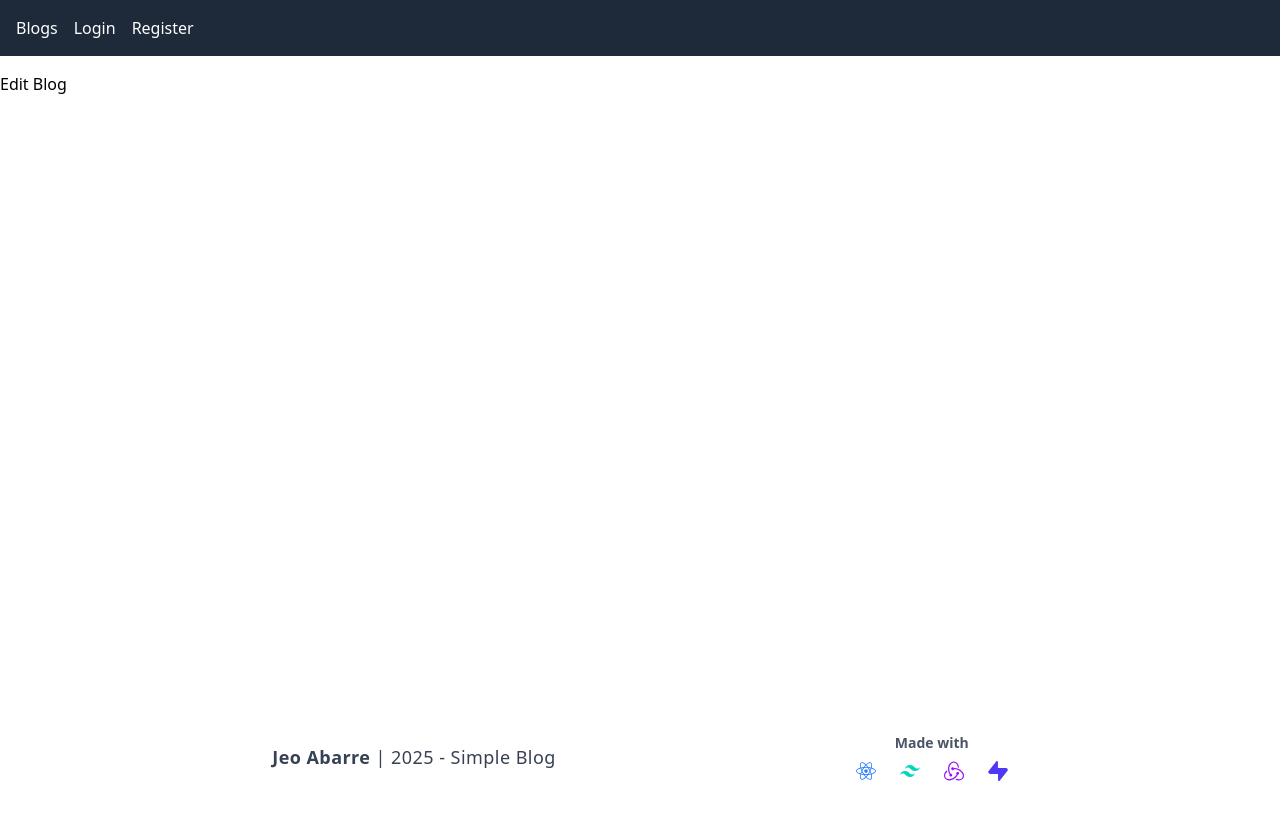
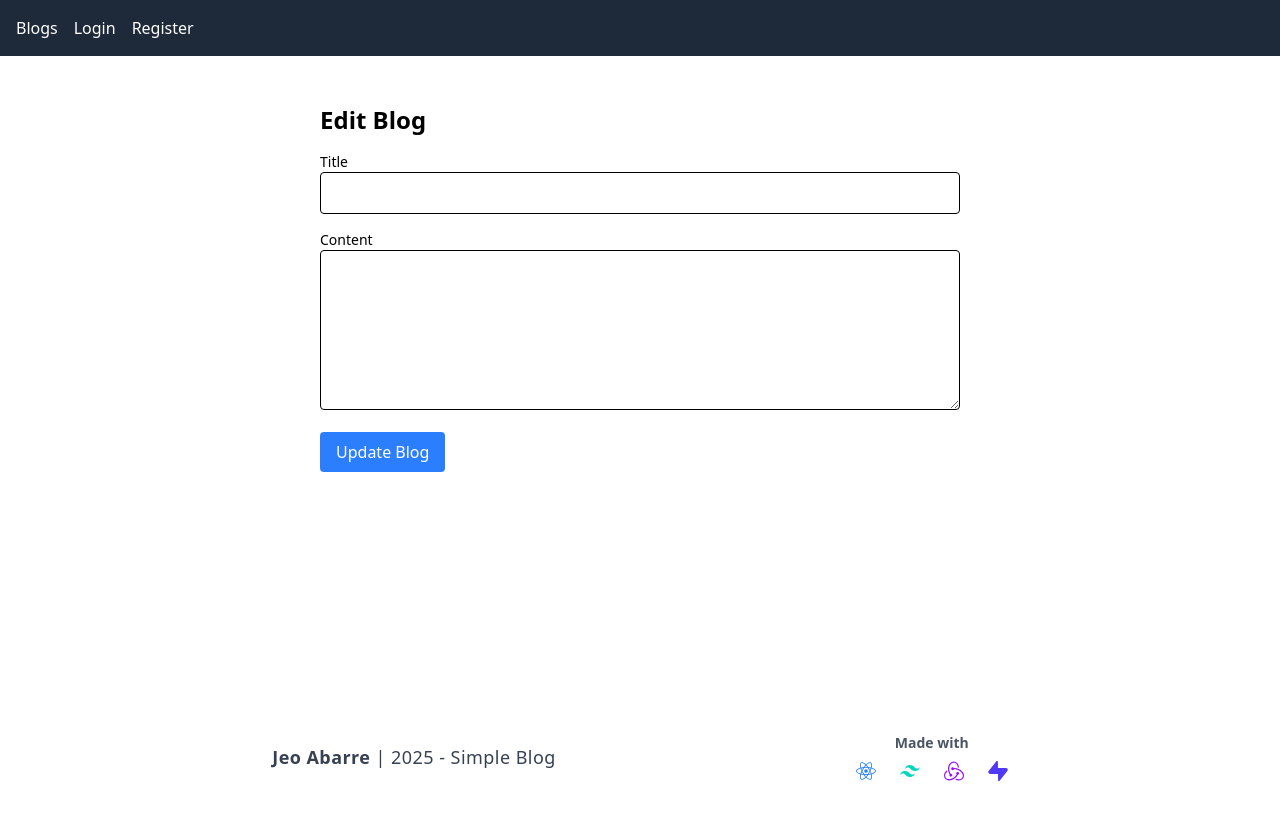
Before and after one commit to J10-A8ARR3/SimpleBlog, a React (Vite) app: page /blogs/edit/1 in a window 1280 px wide. Built offline with nearby package versions, Linux system fonts and the light colour scheme; no server answers; the database is empty.

Commit message:
edit blogs

```diff
--- a/src/pages/BlogList.tsx
+++ b/src/pages/BlogList.tsx
@@ -18,6 +18,10 @@ const BlogList: React.FC = () => {
 
   const handleDelete = (id: string) => {
     dispatch(deleteBlog(id))
+  }
+
+  const handleEdit = (id: string) => {
+    navigate(`/blogs/edit/${id}`)
   }
 
   const totalPages = Math.ceil(blogs.length / blogsPerPage)
@@ -44,17 +48,24 @@ const BlogList: React.FC = () => {
           <li key={blog.id} className="p-4 border rounded">
             <h3 className="text-xl font-semibold">{blog.title}</h3>
             <p>{blog.content}</p>
-            <button
-              onClick={() => handleDelete(blog.id)}
-              className="text-red-500 mt-2"
-            >
-              Delete
-            </button>
+            <div className="flex space-x-4 mt-2">
+              <button
+                onClick={() => handleEdit(blog.id)}
+                className="text-blue-500 hover:underline"
+              >
+                Edit
+              </button>
+              <button
+                onClick={() => handleDelete(blog.id)}
+                className="text-red-500 hover:underline"
+              >
+                Delete
+              </button>
+            </div>
           </li>
         ))}
       </ul>
 
-      {/* Use reusable Pagination component */}
       {totalPages > 1 && (
         <Pagination
           currentPage={currentPage}
--- a/src/pages/EditBlog.tsx
+++ b/src/pages/EditBlog.tsx
@@ -1,7 +1,75 @@
-const EditBlog = () => {
+import React, { useEffect, useState } from 'react'
+import { useParams, useNavigate } from 'react-router-dom'
+import { useAppDispatch, useAppSelector } from '../redux/hooks'
+import { updateBlog, fetchBlogs } from '../redux/blogSlice'
+
+const EditBlog: React.FC = () => {
+  const { id } = useParams<{ id: string }>()
+  const navigate = useNavigate()
+  const dispatch = useAppDispatch()
+
+  const { blogs, loading, error } = useAppSelector((state) => state.blogs)
+  const [title, setTitle] = useState('')
+  const [content, setContent] = useState('')
+
+  useEffect(() => {
+    if (!blogs.length) {
+      dispatch(fetchBlogs())
+    }
+  }, [dispatch, blogs.length])
+
+  useEffect(() => {
+    const blogToEdit = blogs.find((blog) => blog.id === id)
+    if (blogToEdit) {
+      setTitle(blogToEdit.title)
+      setContent(blogToEdit.content)
+    }
+  }, [blogs, id])
+
+  const handleUpdate = (e: React.FormEvent) => {
+    e.preventDefault()
+    if (id) {
+      dispatch(updateBlog({ id, title, content }))
+      navigate('/blogs')
+    }
+  }
+
   return (
-    <div>
-      <h1>Edit Blog</h1>
+    <div className="max-w-2xl mx-auto px-4 py-8">
+      <h2 className="text-2xl font-bold mb-4">Edit Blog</h2>
+
+      {loading && <p>Loading...</p>}
+      {error && <p className="text-red-500">{error}</p>}
+
+      <form onSubmit={handleUpdate} className="space-y-4">
+        <div>
+          <label className="block text-sm font-medium">Title</label>
+          <input
+            type="text"
+            value={title}
+            onChange={(e) => setTitle(e.target.value)}
+            className="w-full border px-3 py-2 rounded"
+            required
+          />
+        </div>
+
+        <div>
+          <label className="block text-sm font-medium">Content</label>
+          <textarea
+            value={content}
+            onChange={(e) => setContent(e.target.value)}
+            className="w-full border px-3 py-2 rounded h-40"
+            required
+          />
+        </div>
+
+        <button
+          type="submit"
+          className="bg-blue-500 text-white px-4 py-2 rounded hover:bg-blue-600"
+        >
+          Update Blog
+        </button>
+      </form>
     </div>
   )
 }
```
